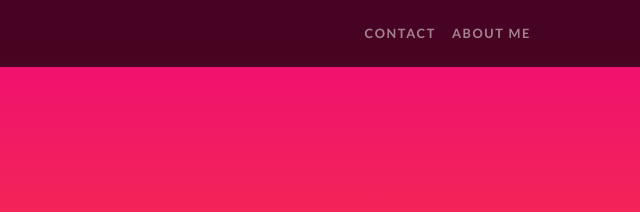
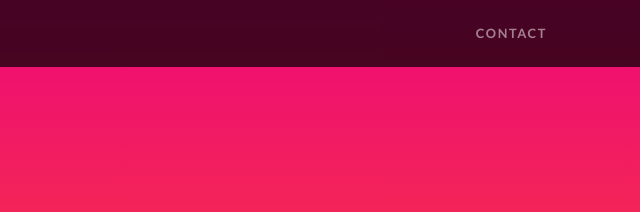
Before and after one commit to AdenRao3/AdenRao3.github.io, a website: page index.html in a window 1280 px wide. Shown: the top 212 px of the page, 640-1280 px from the left. Drawn offline with nearby package versions, Linux system fonts and the light colour scheme; files that its build step writes are made by us from their sources.

Commit message:
Update index.html

```diff
--- a/index.html
+++ b/index.html
@@ -39,12 +39,6 @@
           <li class="nav-item">
             <a class="nav-link" href="contact.html">Contact</a>
           </li>
-          <li class="nav-item">
-            <a class="nav-link" href="aboutme.html">About Me</a>
-          </li>
-          <li class="nav-item">
-            <a class="nav-link" href="aboutme.html"></a>
-          </li>
         </ul>
       </div>
     </div>
```
